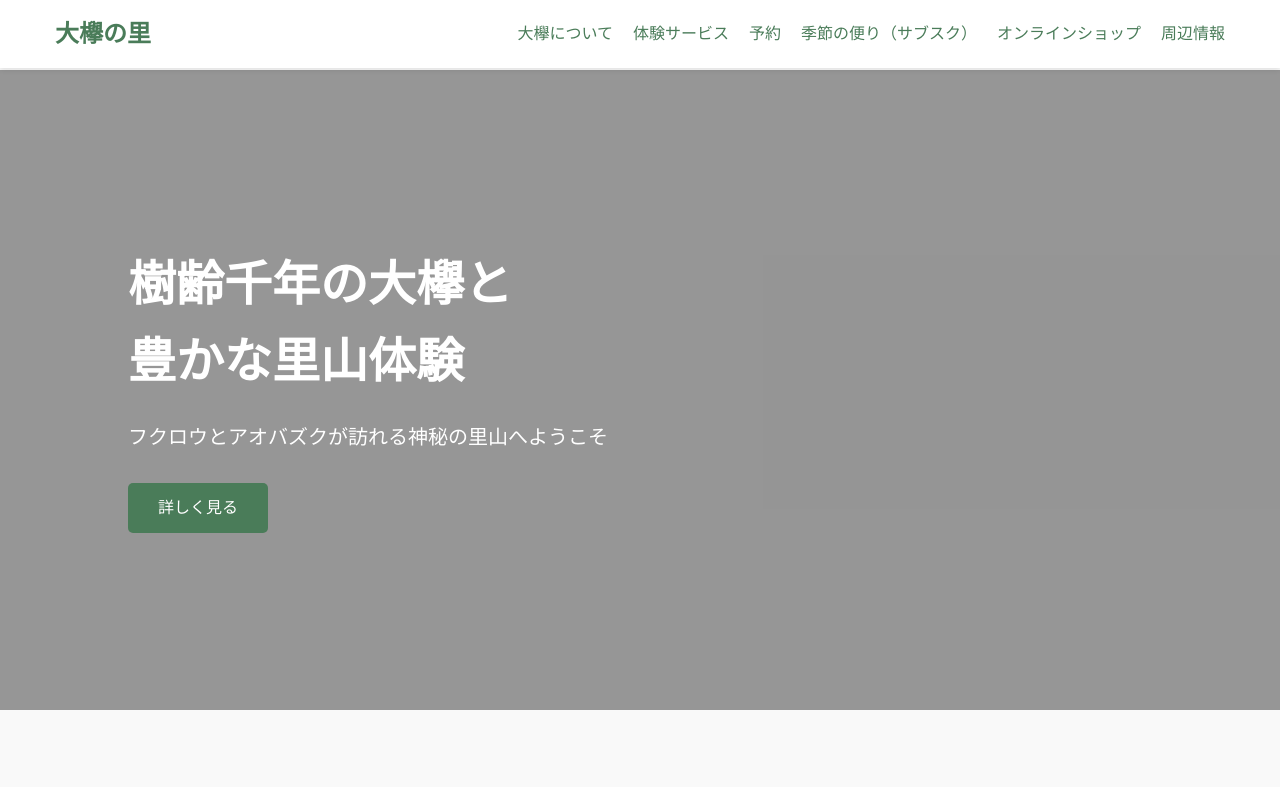
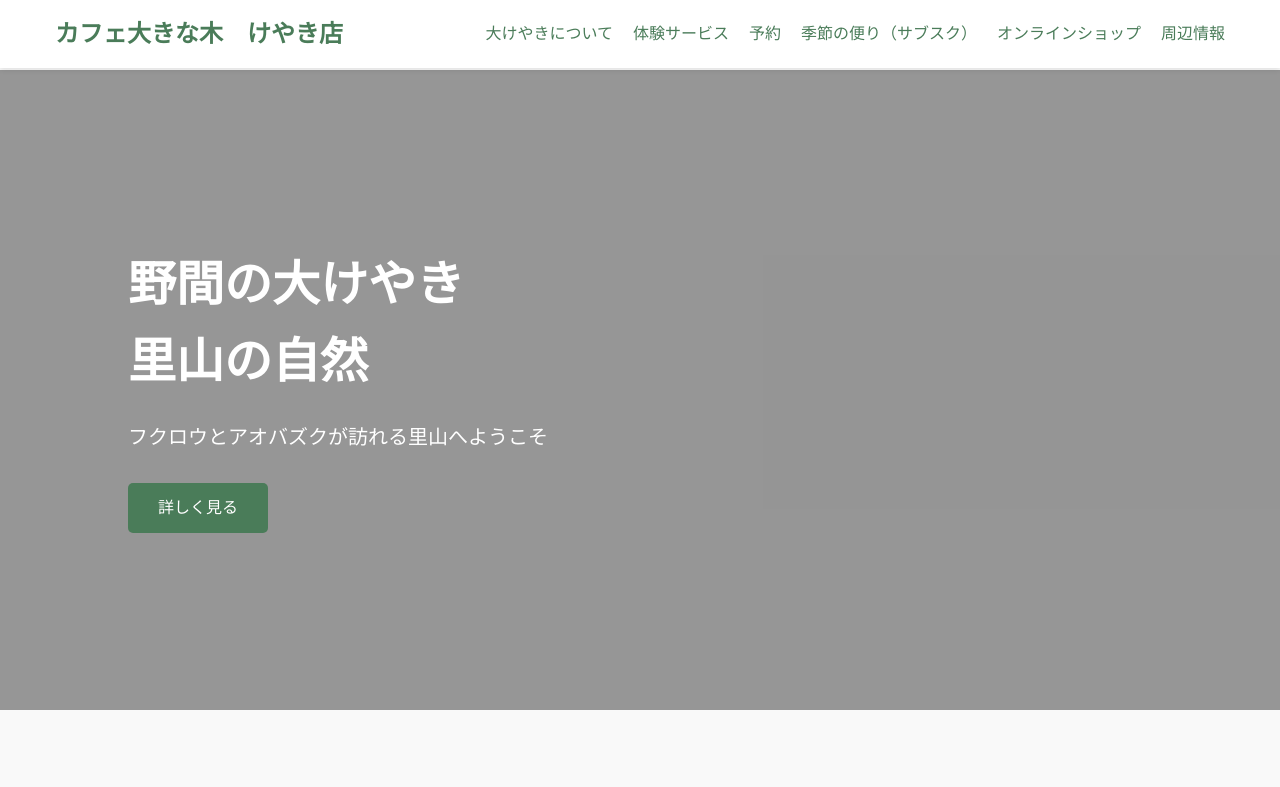
Before and after one commit to shigekiolocal/cafeookinaki, a plain HTML site: page index.html in a window 1280 px wide. Shown: the top 787 px of the page. Drawn offline with Linux system fonts and the light colour scheme.

Commit message:
Update index.html

```diff
--- a/index.html
+++ b/index.html
@@ -3,7 +3,7 @@
 <head>
     <meta charset="UTF-8">
     <meta name="viewport" content="width=device-width, initial-scale=1.0">
-    <title>大欅の里 - 樹齢1000年の天然記念物と豊かな里山体験</title>
+    <title>カフェ大きな木　けやき店 - 野間の大けやき里山の自然</title>
     <link rel="stylesheet" href="assets/css/style.css">
     <!-- 必要に応じてフォントやその他のCSSを追加 -->
 </head>
@@ -13,12 +13,12 @@
         <div class="container">
             <div class="logo">
                 <a href="/">
-                    <h1>大欅の里</h1>
+                    <h1>カフェ大きな木　けやき店</h1>
                 </a>
             </div>
             <nav>
                 <ul>
-                    <li><a href="about/">大欅について</a></li>
+                    <li><a href="about/">大けやきについて</a></li>
                     <li><a href="experiences/">体験サービス</a></li>
                     <li><a href="reservation/">予約</a></li>
                     <li><a href="subscription/">季節の便り（サブスク）</a></li>
@@ -32,8 +32,8 @@
     <!-- メインビジュアル -->
     <section class="hero">
         <div class="hero-content">
-            <h2>樹齢千年の大欅と<br>豊かな里山体験</h2>
-            <p>フクロウとアオバズクが訪れる神秘の里山へようこそ</p>
+            <h2>野間の大けやき<br>里山の自然</h2>
+            <p>フクロウとアオバズクが訪れる里山へようこそ</p>
             <a href="about/" class="btn">詳しく見る</a>
         </div>
     </section>
```
